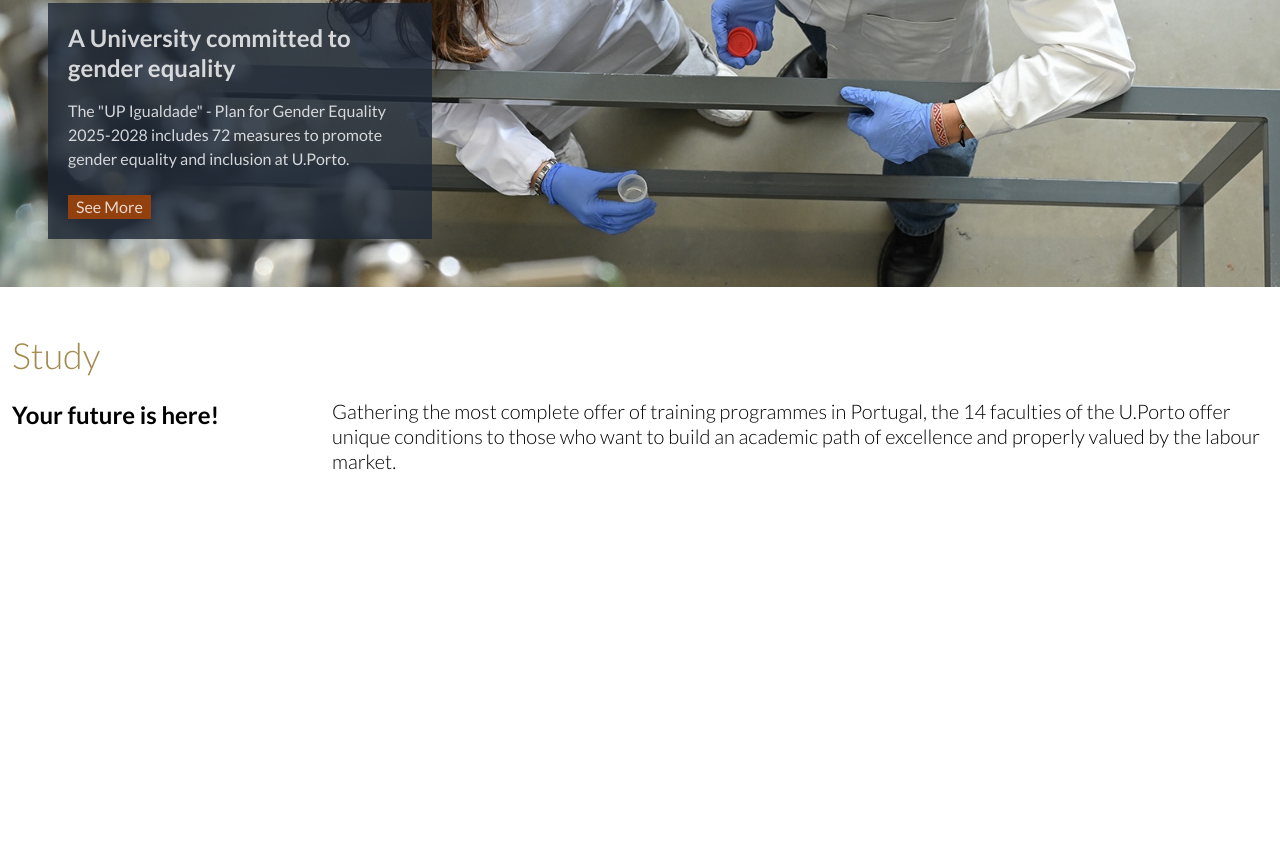
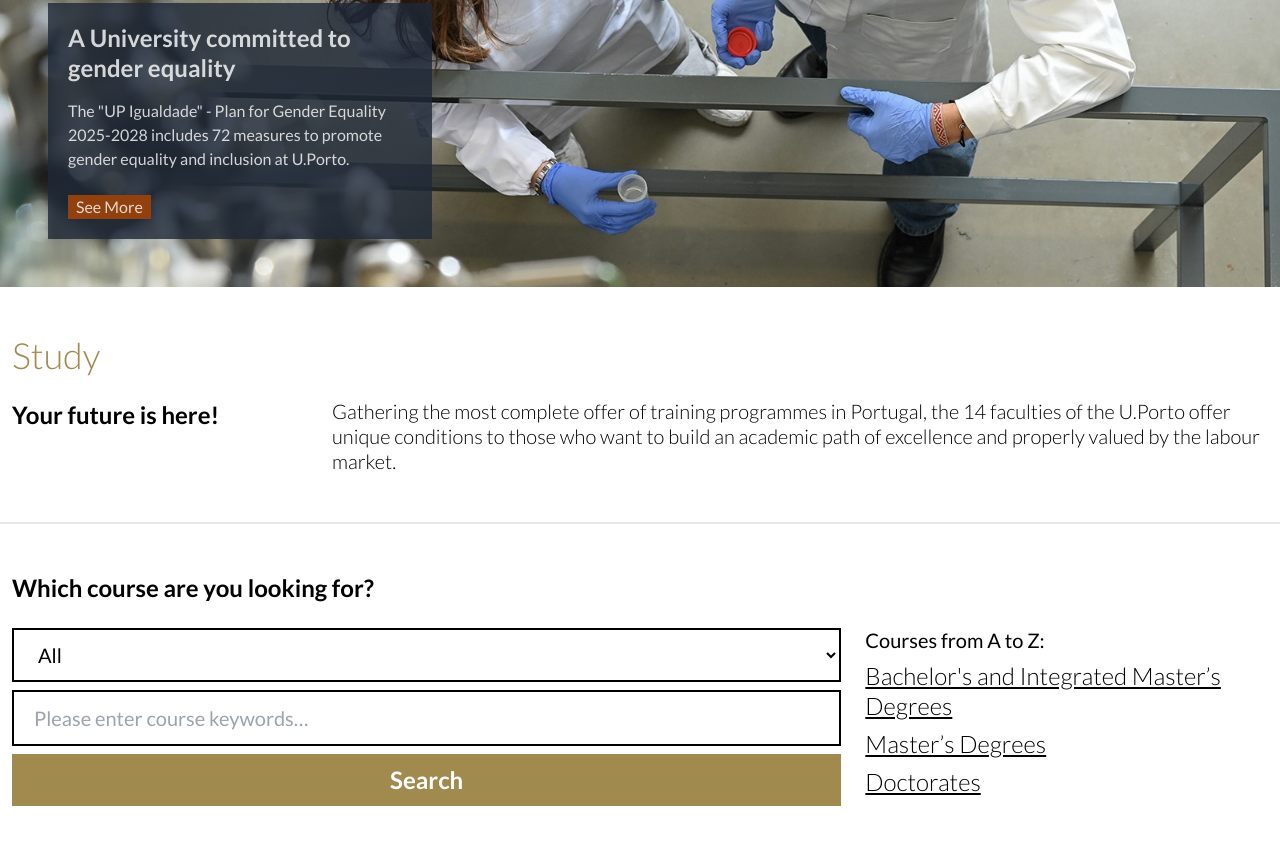
Before and after one commit to vixalien/university_porto_clone, a plain HTML site: page index.html in a window 1280 px wide. Shown: the part 361-1215 px from the top of the page. Before the commit the page ends 883 px from the top, so only its background shows below. Drawn offline with nearby package versions, Linux system fonts and the light colour scheme.

Commit message:
add the Which course are you looking for? section

```diff
--- a/index.html
+++ b/index.html
@@ -49,4 +49,38 @@
     </div>
   </div>
 
+  <div class="max-w-7xl mx-auto py-12 px-3 border-t-2">
+    <div class="grid gap-6 grid-cols-1 lg:grid-cols-3">
+      <div class="text-2xl font-semibold lg:col-span-3">Which course are you looking for?</div>
+      <div class="flex flex-col gap-2 lg:row-start-2 lg:col-span-2">
+        <select class="p-3 px-5 text-xl bg-white border-2 border-black">
+          <option name="all">All</option>
+          <option name="bachelors">Bachelor's and Integrated Master's Degrees</option>
+          <option name="masters">Master's Degrees</option>
+          <option name="doctorates">Doctorates</option>
+        </select>
+        <input class="p-3 px-5 text-xl bg-white border-2 border-black" placeholder="Please enter course keywords…">
+        <button class="p-2 px-5 text-2xl bg-[#a18a4d] border-2 border-[#a18a4d] text-white font-bold">
+          Search
+        </button>
+      </div>
+      <div class="lg:row-start-2 flex flex-col gap-2">
+        <div class="text-xl leading-tight font-normal">
+          Courses from A to Z:
+        </div>
+        <ul class="text-2xl leading-tight font-light flex flex-col gap-2">
+          <li>
+            <a class="underline" href="#">Bachelor's and Integrated Master’s Degrees</a>
+            </li>
+            <li>
+            <a class="underline" href="#">Master’s Degrees</a>
+          </li>
+          <li>
+            <a class="underline" href="#">Doctorates</a>
+          </li>
+        </ul>
+      </div>
+    </div>
+  </div>
+
 </html>
```
